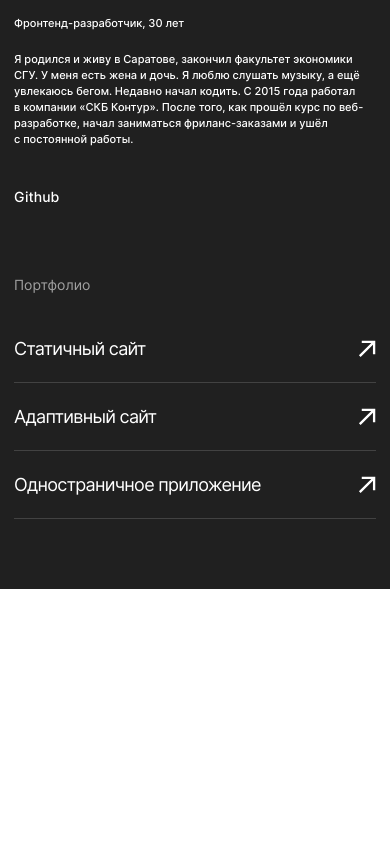
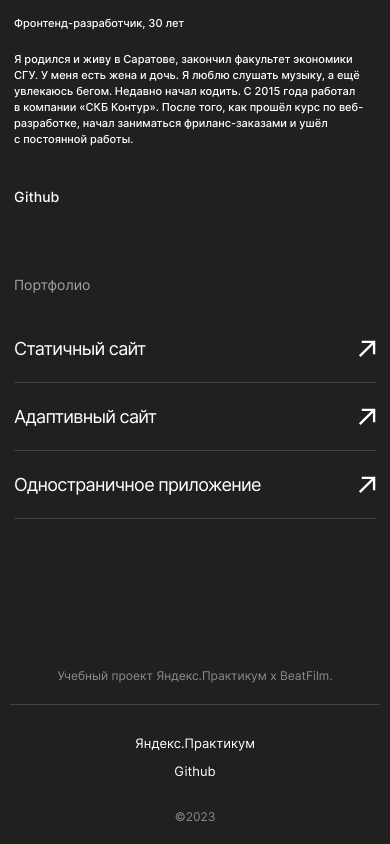
Before and after one commit to OlgaOlgar47/movies-explorer-frontend, a React (Create React App) app: page / in a window 390 px wide. Shown: the part 2596-3440 px from the top of the page. Before the commit the page ends 3185 px from the top, so only its background shows below. Built offline with nearby package versions, Linux system fonts and the light colour scheme.

Commit message:
feat: Footer

```diff
--- a/src/components/AboutMe/AboutMe.js
+++ b/src/components/AboutMe/AboutMe.js
@@ -1,9 +1,8 @@
 import React from "react";
 import "./AboutMe.css";
-// import myFoto from "../../images/about-me.png";
+import gitHubURL from "../../constants";
 
 function AboutMe() {
-    const giHubURL = "https://github.com/OlgaOlgar47"
   return (
     <section className="about-me">
       <h2 className="title">Студент</h2>
@@ -21,7 +20,7 @@ function AboutMe() {
             После того, как прошёл курс по&nbsp;веб-разработке, начал заниматься
             фриланс-заказами и&nbsp;ушёл с&nbsp;постоянной работы.
           </p>
-          <a  href={giHubURL} className="about-me__github">Github</a>
+          <a  href={gitHubURL} className="about-me__github">Github</a>
         </div>
         <div className="student-foto"></div>
       </div>
--- a/src/components/App/App.js
+++ b/src/components/App/App.js
@@ -6,6 +6,7 @@ import AboutProject from '../AboutProject/AboutProject';
 import Techs from '../Techs/Techs';
 import AboutMe from '../AboutMe/AboutMe';
 import Portfolio from '../Portfolio/Portfolio';
+import Footer from '../Footer/Footer';
 
 
 function App() {
@@ -18,6 +19,7 @@ function App() {
         <Techs />
         <AboutMe />
         <Portfolio />
+        <Footer />
       </div>
     </div>
   );
--- /dev/null
+++ b/src/components/Footer/Footer.css
@@ -0,0 +1,72 @@
+.footer {
+  margin: 79px 70px 20px;
+}
+
+.footer__title {
+  color: #8b8b8b;
+  text-align: center;
+  font-size: 13px;
+  font-style: normal;
+  font-weight: 400;
+  line-height: normal;
+  padding: 0 0 20px;
+  border-bottom: #424242 1px solid;
+}
+
+.footer__container {
+  margin-top: 20px;
+  display: flex;
+  gap: 20px;
+}
+
+.footer__copyright {
+  flex: 1 1 auto;
+  font-size: 13px;
+  font-weight: 400;
+  line-height: normal;
+}
+
+.footer__link {
+  color: #fff;
+  text-decoration: none;
+  text-align: right;
+  font-size: 13px;
+  font-weight: 400;
+  line-height: normal;
+}
+
+.footer__link:hover {
+  cursor: pointer;
+  opacity: 0.6;
+}
+
+@media screen and (max-width: 1024px) {
+  .footer {
+    margin: 79px 30px 20px;
+  }
+}
+
+@media screen and (max-width: 678px) {
+  .footer {
+    margin: 79px 10px 20px;
+  }
+
+  .footer__title {
+    padding-bottom: 21px;
+    font-size: 12px;
+  }
+
+  .footer__container {
+    margin-top: 30px;
+    flex-direction: column;
+    align-items: center;
+    gap: 12px;
+  }
+
+  .footer__copyright {
+    margin-top: 18px;
+    font-size: 12px;
+    color: #8b8b8b;
+    order: 3;
+  }
+}
--- /dev/null
+++ b/src/components/Footer/Footer.js
@@ -0,0 +1,18 @@
+import React from "react";
+import './Footer.css';
+import gitHubURL from "../../constants";
+
+function Footer() {
+    return (
+        <section className="footer">
+           <h3 className="footer__title">Учебный проект Яндекс.Практикум х&nbsp;BeatFilm.</h3>
+           <div className="footer__container">
+           <div className="footer__copyright">&copy;{new Date().getFullYear()}</div>
+           <a className="footer__link" href="https://practicum.yandex.ru" target="_blanc" rel="noreferrer">Яндекс.Практикум</a>
+           <a className="footer__link" href={gitHubURL} target="_blanc" rel="noreferrer">Github</a>
+           </div>
+        </section>
+    )
+}
+
+export default Footer;
--- /dev/null
+++ b/src/constants.js
@@ -0,0 +1,3 @@
+const gitHubURL = "https://github.com/OlgaOlgar47";
+
+export default gitHubURL;
```
